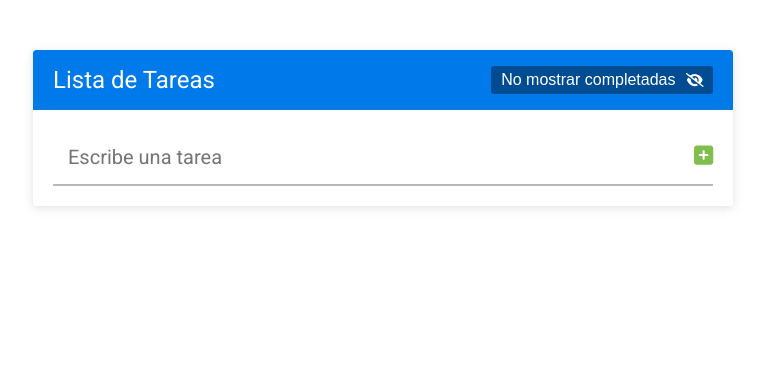
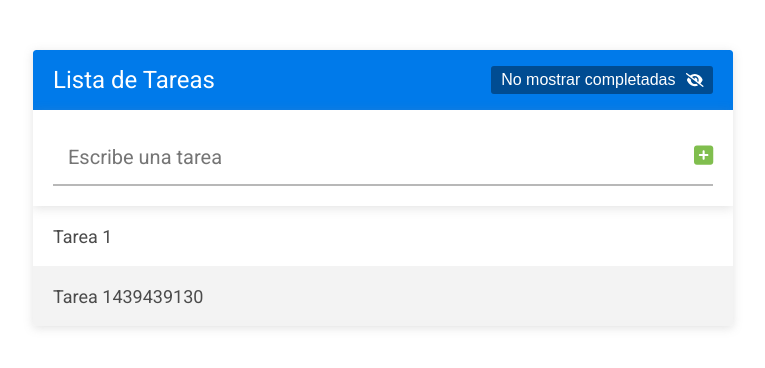
Before and after one commit to kyiroywops/app_lista_tareas, a React (Create React App) app: page / in a window 1280 px wide. Shown: the top 368 px of the page, without its empty margins (257-1022 px from the left). Built offline with nearby package versions, Linux system fonts and the light colour scheme; the HTML template or start-up script is replaced by a standard one.

Commit message:
agregar tarea individual

```diff
--- a/src/App.css
+++ b/src/App.css
@@ -88,3 +88,86 @@
 	font-size: 22px;
 	color: var(--verde);
 }
+
+/* * --- --- ---  LISTA TAREAS --- --- --- */
+
+.lista-tareas {
+	list-style: none;
+	height: 100%;
+	overflow: auto;
+}
+
+.lista-tareas__tarea {
+	height: 60px;
+	padding: 0 20px;
+	align-items: center;
+	color: #4B4B4B;
+	font-size: 18px;
+	display: grid;
+	grid-template-columns: auto 1fr auto;
+}
+
+.lista-tareas__texto {
+	text-align: left;
+	width: 100%;
+}
+
+.lista-tareas__tarea:hover .lista-tareas__icono-accion {
+	opacity: 0.5;
+}
+
+.lista-tareas__tarea:nth-child(even) {
+	background: #F3F3F3;
+}
+
+.lista-tareas__contenedor-botones {
+	display: flex;
+}
+
+.lista-tareas__icono {
+	cursor: pointer;
+	font-size: 16px;
+}
+
+.lista-tareas__icono-check {
+	margin-right: 20px;
+	font-size: 26px;
+}
+
+.lista-tareas__icono-accion {
+	margin-left: 20px;
+	opacity: 0;
+	transition: .3s ease all;
+}
+
+.lista-tareas__mensaje {
+	text-align: center;
+	color: #b8b8b8;
+	font-size: 20px;
+	padding: 40px 20px;
+}
+
+/* * --- --- ---  FORMULARIO EDITAR TAREA --- --- --- */
+.formulario-editar-tarea {
+	display: flex;
+}
+
+.formulario-editar-tarea__input {
+	width: 100%;
+	border: none;
+	border-bottom: 2px solid #b8b8b8;
+	background: none;
+	font-size: 20px;
+	font-family: 'Roboto', sans-serif;
+	margin-right: 20px;
+}
+
+.formulario-editar-tarea__btn {
+	border: none;
+	background: var(--verde);
+	cursor: pointer;
+	color: #fff;
+	padding: 0 10px;
+	font-family: 'Roboto', sans-serif;
+	border-radius: 3px;
+}
--- a/src/App.js
+++ b/src/App.js
@@ -2,6 +2,7 @@ import './App.css';
 import Header from './componentes/Header';
 import React, {useState} from 'react';
 import FormularioTareas from './componentes/FormularioTareas';
+import ListaTareas from './componentes/ListaTareas';
 
 const App = () => {
   const [tareas, cambiarTareas] = useState(
@@ -13,7 +14,7 @@ const App = () => {
       },
       {
         id: 2,
-        texto: 'Tarea 2',
+        texto: 'Tarea 1439439130',
         completada: false
       }
     ]
@@ -23,6 +24,7 @@ const App = () => {
     <div className='contenedor'>
       <Header />
       <FormularioTareas tareas={tareas} cambiarTareas={cambiarTareas} />
+      <ListaTareas tareas={tareas} />
     </div>
   );
 }
--- /dev/null
+++ b/src/componentes/ListaTareas.js
@@ -0,0 +1,21 @@
+import React from 'react';
+import Tarea from './Tarea';
+
+const ListaTareas = ({tareas}) => {
+    return (
+        <ul className='lista-tareas'>
+            {
+            tareas.length > 0 ? tareas.map((tarea) => {
+                return <Tarea
+                 key={tarea.id}
+                 tarea={tarea}
+                />
+            })
+            : <div className='lista-tareas__mensaje'>No hay tareas</div>
+        }
+
+        </ul>
+    );
+}
+
+export default ListaTareas;
--- /dev/null
+++ b/src/componentes/Tarea.js
@@ -0,0 +1,11 @@
+import React from 'react';
+
+const Tarea = ({tarea}) => {
+    return (
+        <li className='lista-tareas__tarea'>
+            {tarea.texto}
+        </li>
+    );
+}
+
+export default Tarea;
```
